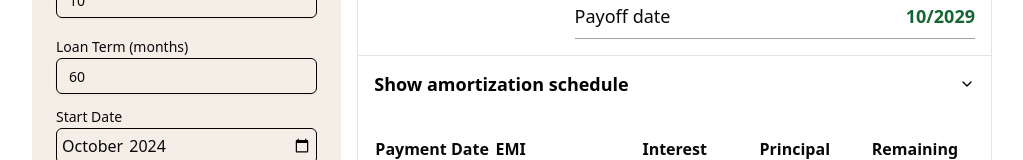
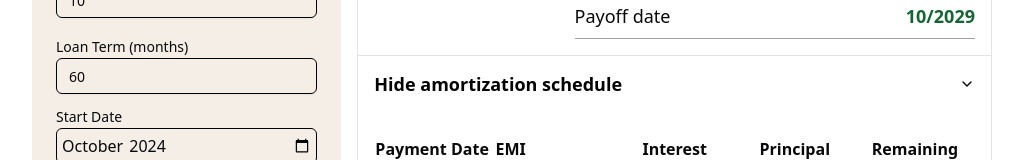
Before and after one commit to AryanYadav-git/aharnish-assessment, a Next.js app: page / in a window 1280 px wide. Shown: the part 242-402 px from the top of the page, without its empty margins (128-1151 px from the left). Built offline with nearby package versions, Linux system fonts and the light colour scheme.

Commit message:
fixed: table toggle

```diff
--- a/components/Amortization.tsx
+++ b/components/Amortization.tsx
@@ -62,7 +62,7 @@ const AmortizationSchedule = ({ calculatedEmi, loanDetails }: any) => {
         className="bg-inherit rounded-none shadow-none text-lg text-black h-14 font-semibold w-full hover:bg-[#eef7ff] "
         onClick={() => setIsOpen(!isOpen)}
       >
-        {isOpen ? (
+        {!isOpen ? (
           <div className="flex w-full justify-between items-center ">
             Show amortization schedule
             <ChevronDown className="size-4" />
```
Also changed, not shown: components/LoanEst.tsx (+0 -11 lines).
